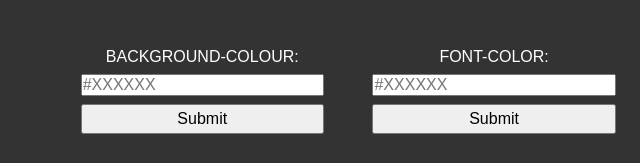
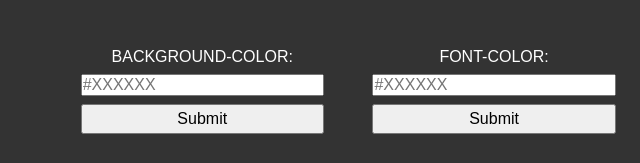
Before and after one commit to Bartek0074/LinkStylistApp, a plain HTML site: page index.html in a window 1280 px wide. Shown: the top 163 px of the page, 0-640 px from the left. Drawn offline with Linux system fonts and the light colour scheme.

Commit message:
fixed typo

```diff
--- a/index.html
+++ b/index.html
@@ -12,7 +12,7 @@
 <body>
     <div class="inputs">
         <label>
-            background-colour:
+            background-color:
             <input class="bgc" type="text" placeholder="#XXXXXX">
             <button class="bgcSubmit">Submit</button>
         </label>
```
